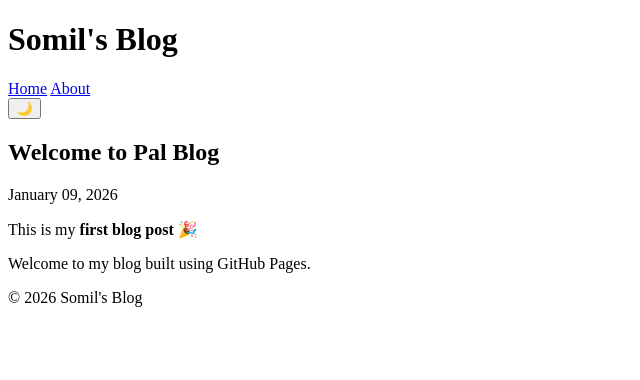
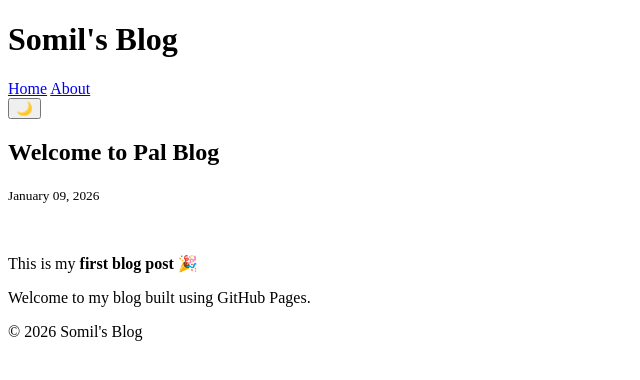
Before and after one commit to 100myl/perspective, a Jekyll site: the page built from _posts/2026-01-09-welcome-to-my-blog.md, in a window 1280 px wide. Shown: the top 380 px of the page, without its empty margins (0-640 px from the left). Built offline with Jekyll 4.4.1, drawn with Linux system fonts in a browser that asks for light colours.

Commit message:
Update post.html

```diff
--- a/_layouts/post.html
+++ b/_layouts/post.html
@@ -2,8 +2,9 @@
 layout: default
 ---
 
-<article>
+<article class="fade-in">
   <h1>{{ page.title }}</h1>
-  <p class="date">{{ page.date | date: "%B %d, %Y" }}</p>
+  <p><small>{{ page.date | date: "%B %d, %Y" }}</small></p>
+  <br>
   {{ content }}
 </article>
```
